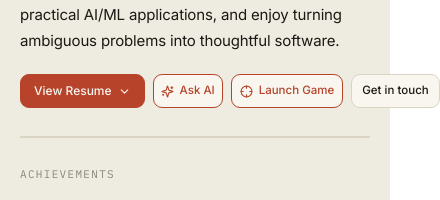
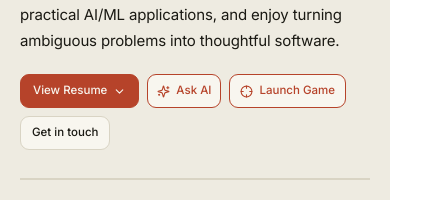
Before and after one commit to ParasRana123/Portfolio-Website, a Next.js app: page / in a window 390 px wide. Shown: the part 239-439 px from the top of the page, 440 px wide, since content can reach past the window. Built offline with nearby package versions, Linux system fonts and the light colour scheme; no server answers.

Commit message:
fix(mobile): enable responsive wrap and flex layout for hero intro action buttons

```diff
--- a/styles/portfolio.css
+++ b/styles/portfolio.css
@@ -396,7 +396,7 @@
 
 .dp-intro-actions {
   display: flex;
-  flex-wrap: nowrap;
+  flex-wrap: wrap;
   align-items: center;
   gap: 10px;
   padding-top: 4px;
@@ -427,6 +427,9 @@
 
 @media (max-width: 560px) {
   .dp-intro-actions {
+    display: flex;
+    flex-wrap: wrap;
+    align-items: center;
     gap: 8px;
     width: 100%;
     justify-content: flex-start;
@@ -437,33 +440,33 @@
   }
 
   .dp-resume-trigger {
-    padding: 0 13px;
-    font-size: 12px;
+    padding: 0 12px;
+    font-size: 11.5px;
     min-height: 34px;
     gap: 5px;
   }
 
   .dp-intro-action--ai {
     flex: 0 0 auto;
-    padding: 0 7px;
+    padding: 0 9px;
     font-size: 11.5px;
     min-height: 34px;
     gap: 4px;
   }
 
   .dp-intro-action--game {
-    flex: 0 0 auto;
-    padding: 0 8px;
-    font-size: 11.5px;
-    min-height: 34px;
-    gap: 4px;
-  }
-
-  .dp-intro-action--contact {
     flex: 0 0 auto;
     padding: 0 10px;
     font-size: 11.5px;
     min-height: 34px;
+    gap: 4px;
+  }
+
+  .dp-intro-action--contact {
+    flex: 0 0 auto;
+    padding: 0 11px;
+    font-size: 11.5px;
+    min-height: 34px;
   }
 
   .dp-resume-dropdown {
@@ -474,7 +477,7 @@
 
 @media (max-width: 380px) {
   .dp-intro-actions {
-    gap: 5px;
+    gap: 6px;
   }
 
   .dp-resume-trigger {
@@ -485,19 +488,19 @@
   }
 
   .dp-intro-action--ai {
-    padding: 0 6px;
+    padding: 0 8px;
     font-size: 11px;
     min-height: 32px;
   }
 
   .dp-intro-action--game {
-    padding: 0 6px;
+    padding: 0 8px;
     font-size: 11px;
     min-height: 32px;
   }
 
   .dp-intro-action--contact {
-    padding: 0 8px;
+    padding: 0 9px;
     font-size: 11px;
     min-height: 32px;
   }
```
